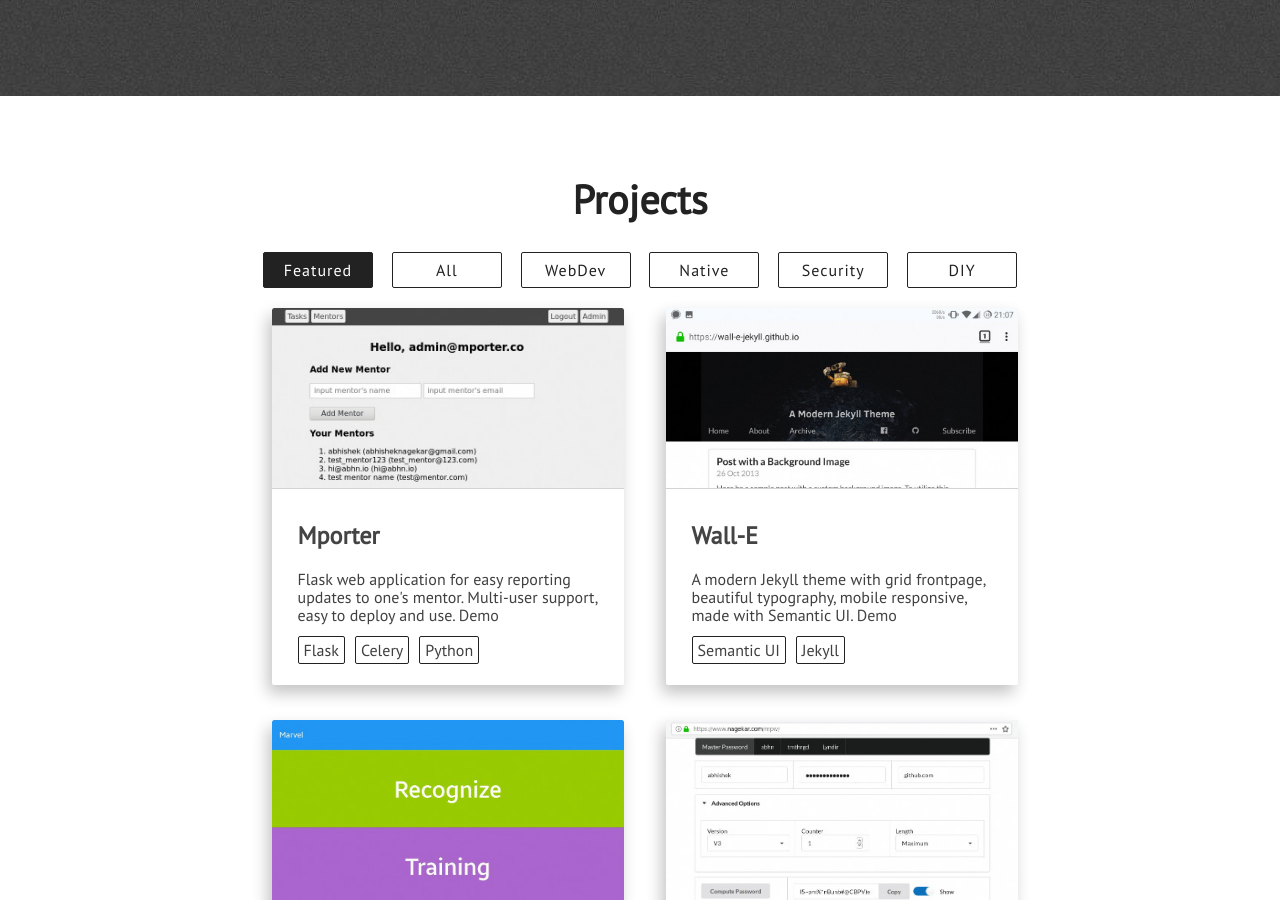
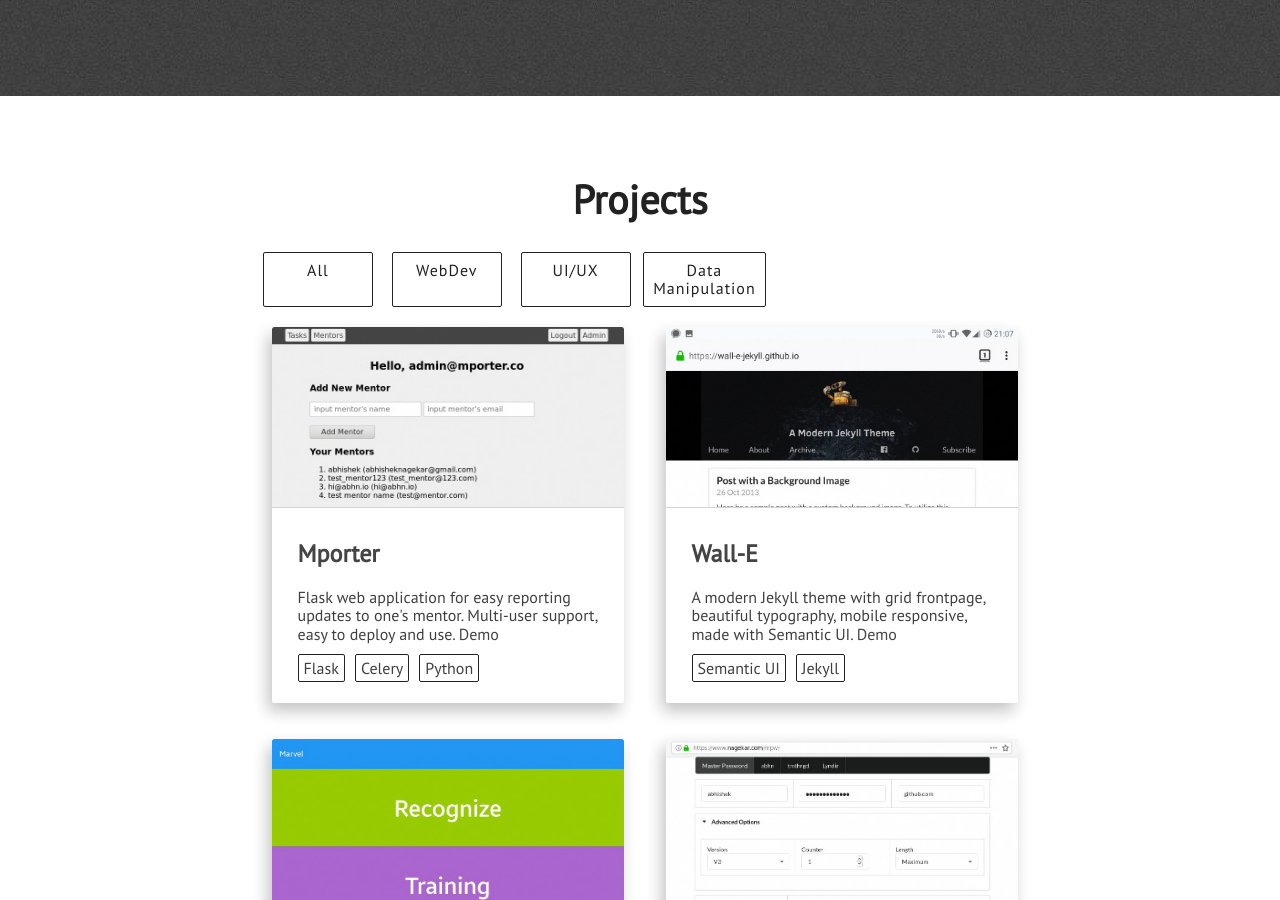
Before and after one commit to minna-amin/minna-amin.github.io, a Jekyll site: the page built from index.html, in a window 1280 px wide and 900 px high, scrolled down 2804 px. Built offline with Jekyll 4.4.1, drawn with Linux system fonts in a browser that asks for light colours; nearby versions of some CDN libraries.

Commit message:
updateing proj buttons

```diff
--- a/_includes/projects.html
+++ b/_includes/projects.html
@@ -5,12 +5,12 @@
 
                 <div class="project-technologies">
 
-                    <a id="featured" class="semi-transparent-button with-border white-button" onclick="selected('featured')">Featured</a>
+
                     <a id="all" class="semi-transparent-button with-border white-button" onclick="selected('all')">All</a>
                     <a id="webdev" class="semi-transparent-button with-border white-button" onclick="selected('webdev')">WebDev</a>
-                    <a id="native" class="semi-transparent-button with-border white-button" onclick="selected('native')">Native</a>
-                    <a id="security" class="semi-transparent-button with-border white-button" onclick="selected('security')">Security</a>
-                    <a id="diy" class="semi-transparent-button with-border white-button" onclick="selected('diy')">DIY</a>
+                    <a id="ui" class="semi-transparent-button with-border white-button" onclick="selected('native')">UI/UX</a>
+                    <a id="data" class="semi-transparent-button with-border white-button" onclick="selected('security')">Data Manipulation</a>
+
 
                 </div>
 
```
